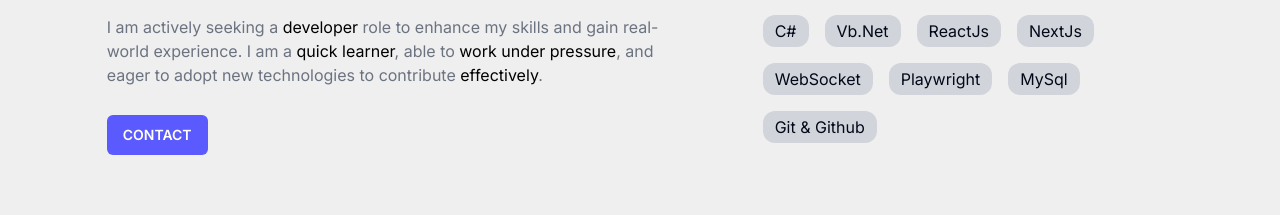
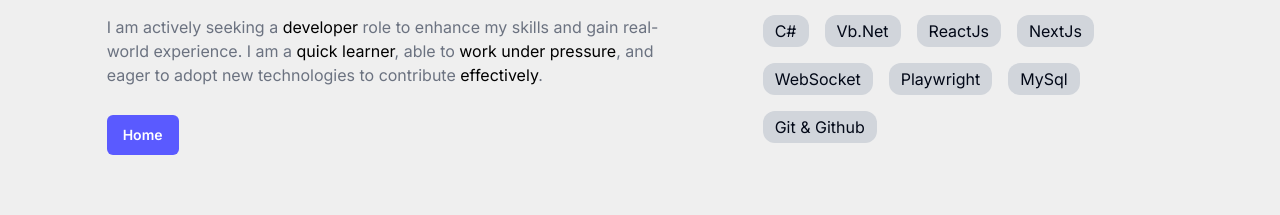
Before and after one commit to CodeCarlz/CodeCarlz, a Next.js app: page / in a window 1280 px wide. Shown: the part 1300-1515 px from the top of the page. Built offline with nearby package versions, Linux system fonts and the light colour scheme.

Commit message:
update link button url

```diff
--- a/src/components/aboutme.jsx
+++ b/src/components/aboutme.jsx
@@ -54,7 +54,7 @@ const Aboutme = () => {
               <span className="text-black"> effectively</span>.
             </p> */}
             <Button variant="lightblue" className="w-fit mt-2">
-              <a href="#contactDiv">CONTACT</a>
+              <a href="/">Home</a>
             </Button>
           </div>
           <div className="aboutMeBottom-right text-center flex flex-col gap-5 min-w-[240px]">
--- a/src/components/homepage.jsx
+++ b/src/components/homepage.jsx
@@ -42,7 +42,7 @@ const Homepage = () => {
             solutions. Let&apos;s elevate your projects together.
           </p>
           <Button className="mt-5 w-fit" variant="secondary">
-            <a href="#projectsDiv">PROJECTS</a>
+            <a href="#projects">PROJECTS</a>
           </Button>
 
           {/* <Link to="/about" id="projectBtn">
```
